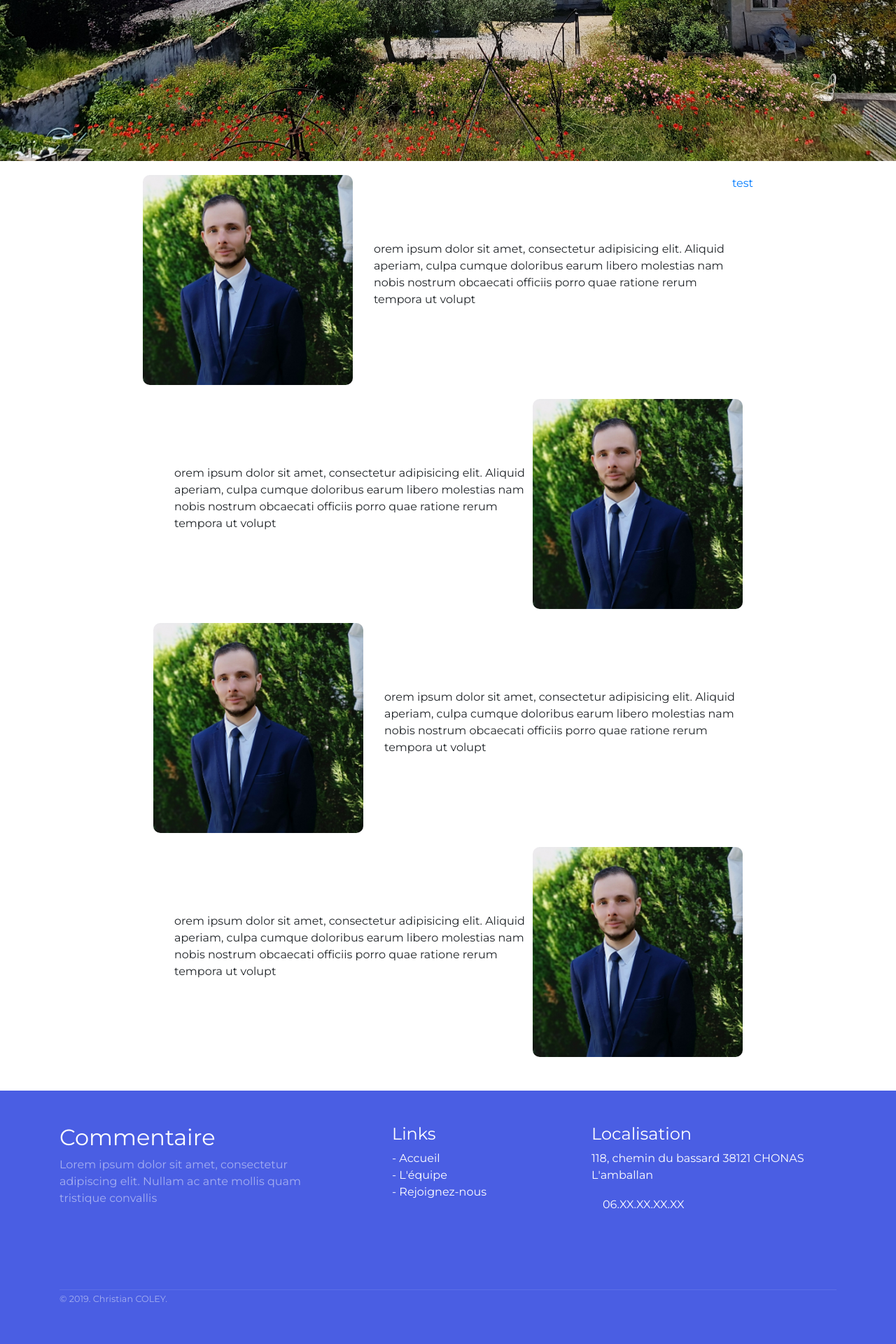
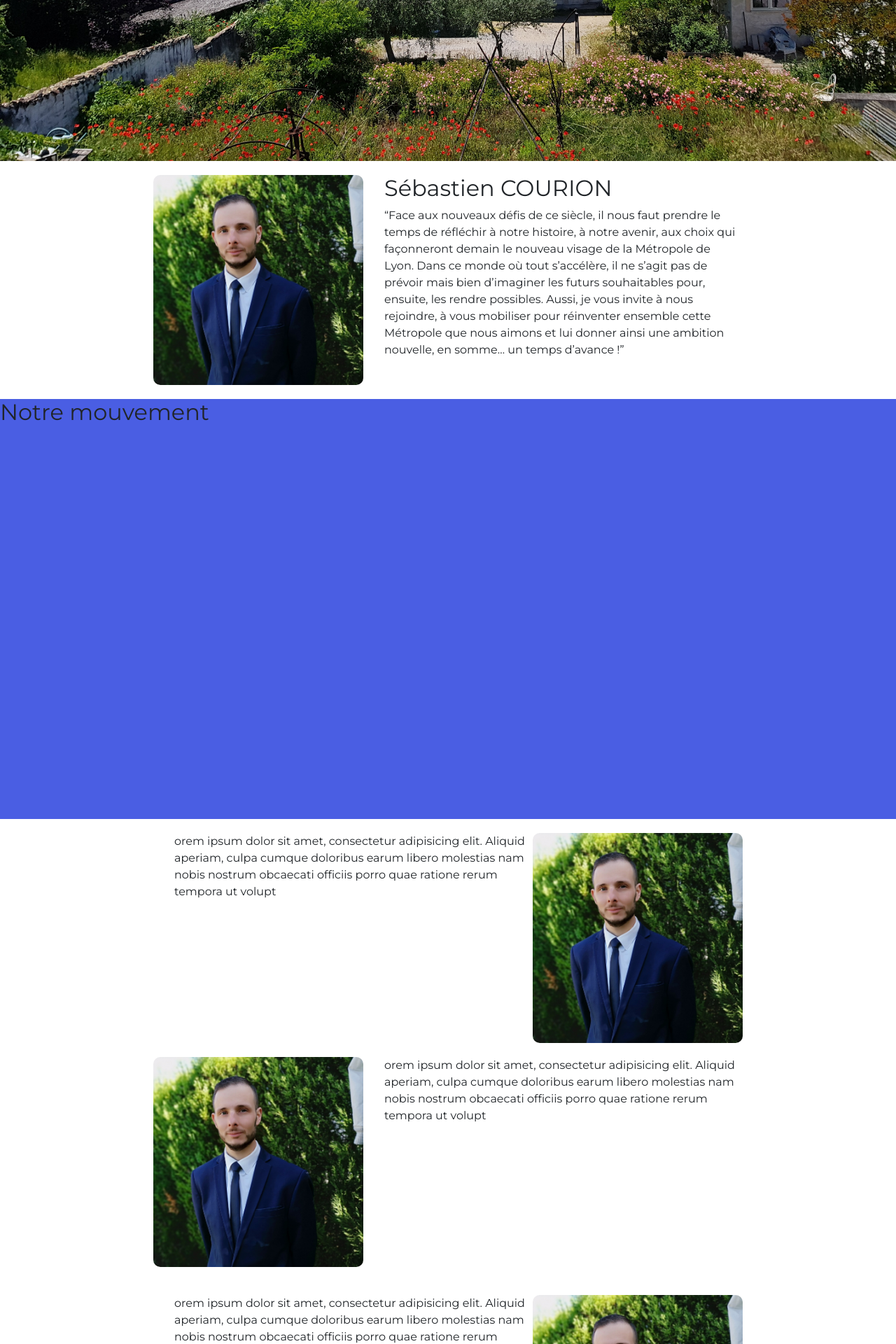
Before and after one commit to chris091084/projet_peage_une_nouvelle_dynamique, a PHP site: page /index/Accueil.html in a window 1280 px wide. Shown: the part 570-2490 px from the top of the page at 70% size. Run offline with PHP 8.4, Linux system fonts and the light colour scheme; some web fonts are replaced.

Commit message:
ajout du block notre mouvement

```diff
--- a/assets/css/Style.css
+++ b/assets/css/Style.css
@@ -85,6 +85,14 @@ h1{
 
 /***corps page*********/
 
+section{
+    display: flex;
+    flex-direction: column;
+}
+
+
+
+
 .photoCandidat{
     width:300px;
     height: 300px;
@@ -96,6 +104,7 @@ h1{
      display: flex;
      justify-content: center;
      margin-top: 20px;
+    margin-bottom: 20px;
 
  }
 
@@ -110,9 +119,22 @@ h1{
 .descrition{
     width: 40%;
     display: flex;
+    flex-direction: column;
     margin-left: 30px;
     align-items: center;
 }
+.nomSebastien{
+    align-self: flex-start;
+}
+
+.about{
+    height: 600px;
+    width: 100%;
+    background-color: rgb(74, 94, 227);
+}
+
+
+
 
 /* Sur les écrans, quand la largeur de la fenêtre fait au maximum 1280px */
 @media screen and (max-width: 700px){
@@ -164,6 +186,7 @@ a{
 }
 .location{
 i{font-size: 18px;}
+
+.copyright p{
+    border-top:1px solid rgba(255,255,255,.1);
 }
-.copyright p{border-top:1px solid rgba(255,255,255,.1);}
-}
--- a/index/Accueil.html
+++ b/index/Accueil.html
@@ -58,9 +58,16 @@
                 <img class="photoCandidat" src="../assets/images/seb30.jpg">
             </div>
             <div class="descrition" >
-                <p>orem ipsum dolor sit amet, consectetur adipisicing elit. Aliquid aperiam, culpa cumque doloribus earum libero molestias nam nobis nostrum obcaecati officiis porro quae ratione rerum tempora ut volupt</p>
+                <h2 class="nomSebastien">Sébastien COURION</h2>
+                <p>“Face aux nouveaux défis de ce siècle, il nous faut prendre le temps de réfléchir à notre histoire, à notre avenir, aux choix qui façonneront demain le nouveau visage de la Métropole de Lyon.
+                    Dans ce monde où tout s’accélère, il ne s’agit pas de prévoir mais bien d’imaginer les futurs souhaitables pour, ensuite, les rendre possibles.
+                    Aussi, je vous invite à nous rejoindre, à vous mobiliser pour réinventer ensemble cette Métropole que nous aimons et lui donner ainsi une ambition nouvelle, en somme… un temps d’avance !”</p>
             </div>
-            <a href="#"> test</a>
+        </article>
+        <article class="about">
+            <h2>Notre mouvement</h2>
+
+
         </article>
 
         <article class="article2">
```
